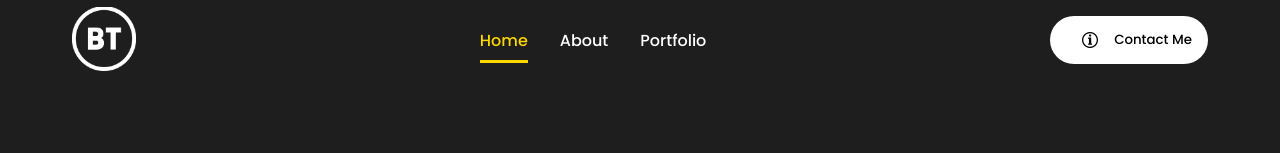
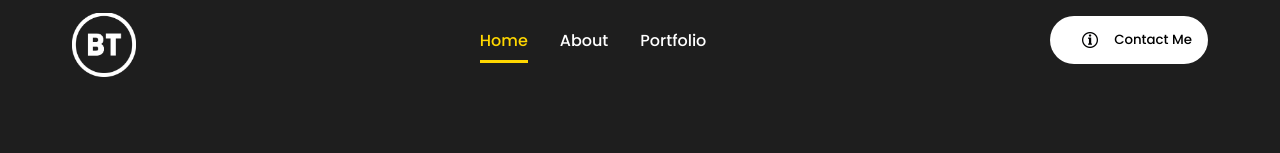
Before and after one commit to BenTrebi/Portfolio, a React (Create React App) app: page / in a window 1280 px wide. Shown: the top 153 px of the page. Built offline with nearby package versions, Linux system fonts and the light colour scheme.

Commit message:
logo margins.

```diff
--- a/src/components/NavBar/navbar.css
+++ b/src/components/NavBar/navbar.css
@@ -14,7 +14,7 @@
 }
 
 .logo {
-  margin-top: 0.25rem;
+    margin-top: 1rem;
     object-fit: cover;
     height: 4rem;
     width: 4rem;
```
